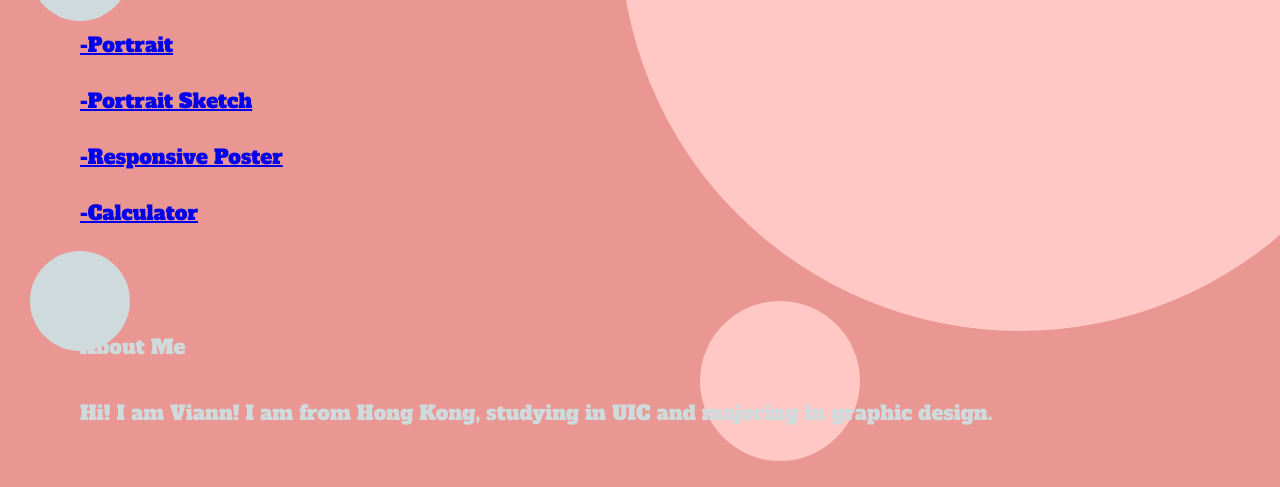
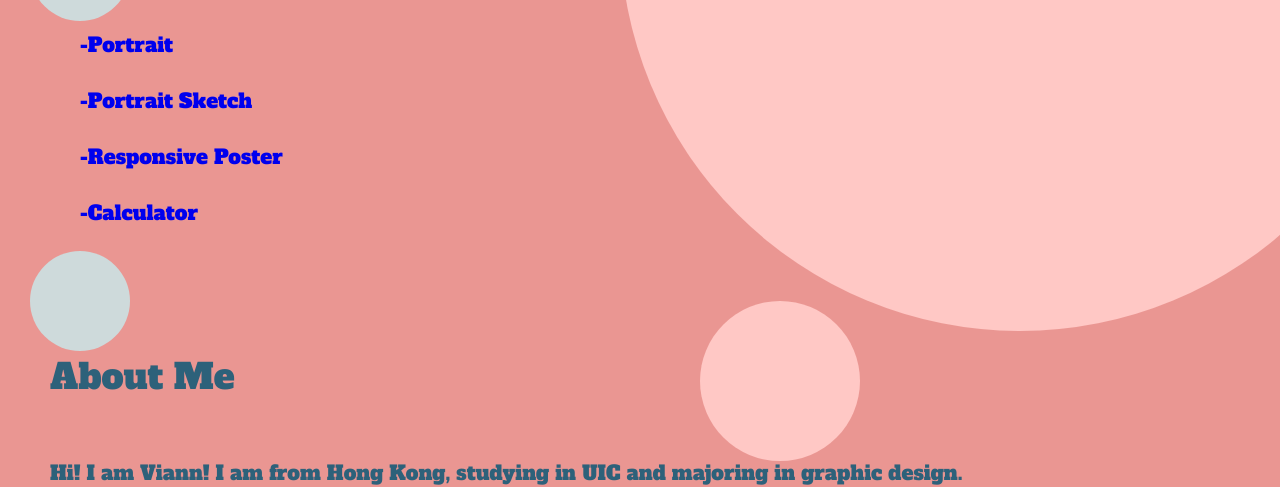
Before and after one commit to ViannKo/DES350, a plain HTML site: page index.html in a window 1280 px wide. Shown: the part 349-836 px from the top of the page. Before the commit the page ends 810 px from the top, so only its background shows below. Drawn offline with Linux system fonts and the light colour scheme.

Commit message:
Add files via upload

```diff
--- a/index.html
+++ b/index.html
@@ -22,8 +22,6 @@ width:1200px;
 height:500px;
 }
 
-
-
 .title{
 font-size:35px;
 padding-top: 50px;
@@ -36,7 +34,6 @@ margin-top:75px;
 margin-right:50px;
 font-size: 25px;
 }
-
 
 .name{
 font-size:100px;
@@ -58,6 +55,8 @@ font-size: 20px;
 padding-top: -20px;
 color:#CEDADB;
 }
+
+.portrait:hover{color:#2D617A;}
 
 
 
@@ -144,33 +143,30 @@ DES 350
 VIANN KO
 </div>
 <br>
-
 <div class="projtitle">
 Projects
 </div>
 <div class="projects">
-
-<div class="portrait">
 <br>
 <div class="portrait">
-<a href="Project 3_Portrait/Portrait.html">-Portrait</a>
+<a href="Project 3_Portrait/Portrait.html" style="text-decoration: none">-Portrait</a>
+</div>
 <br>
-<br>
-<a href="Project 3_Portrait/self-portrait-01.jpg" >-Portrait Sketch</a>
+<div class="portraitsketch">
+<a href="Project 3_Portrait/self-portrait-01.jpg" style="text-decoration:none">-Portrait Sketch</a>
 </div>
 <br>
 <div class="poster">
-<a href="Project 2_10principles/responsive poster copy.html" target="_blank">-Responsive Poster</a>
+<a href="Project 2_10principles/responsive poster copy.html" style="text-decoration:none">-Responsive Poster</a>
 </div>
 <br>
 <div class="calculator">
-<a href="Project 1_Calculator/calculator_viann_final.html" target="_blank">-Calculator</a>
+<a href="Project 1_Calculator/calculator_viann_final.html" style="text-decoration: none">-Calculator</a>
 </div>
 <br>
+</div>
 
-</div>
 <br>
-
 <div class="aboutme">
 About Me
 </div>
```
